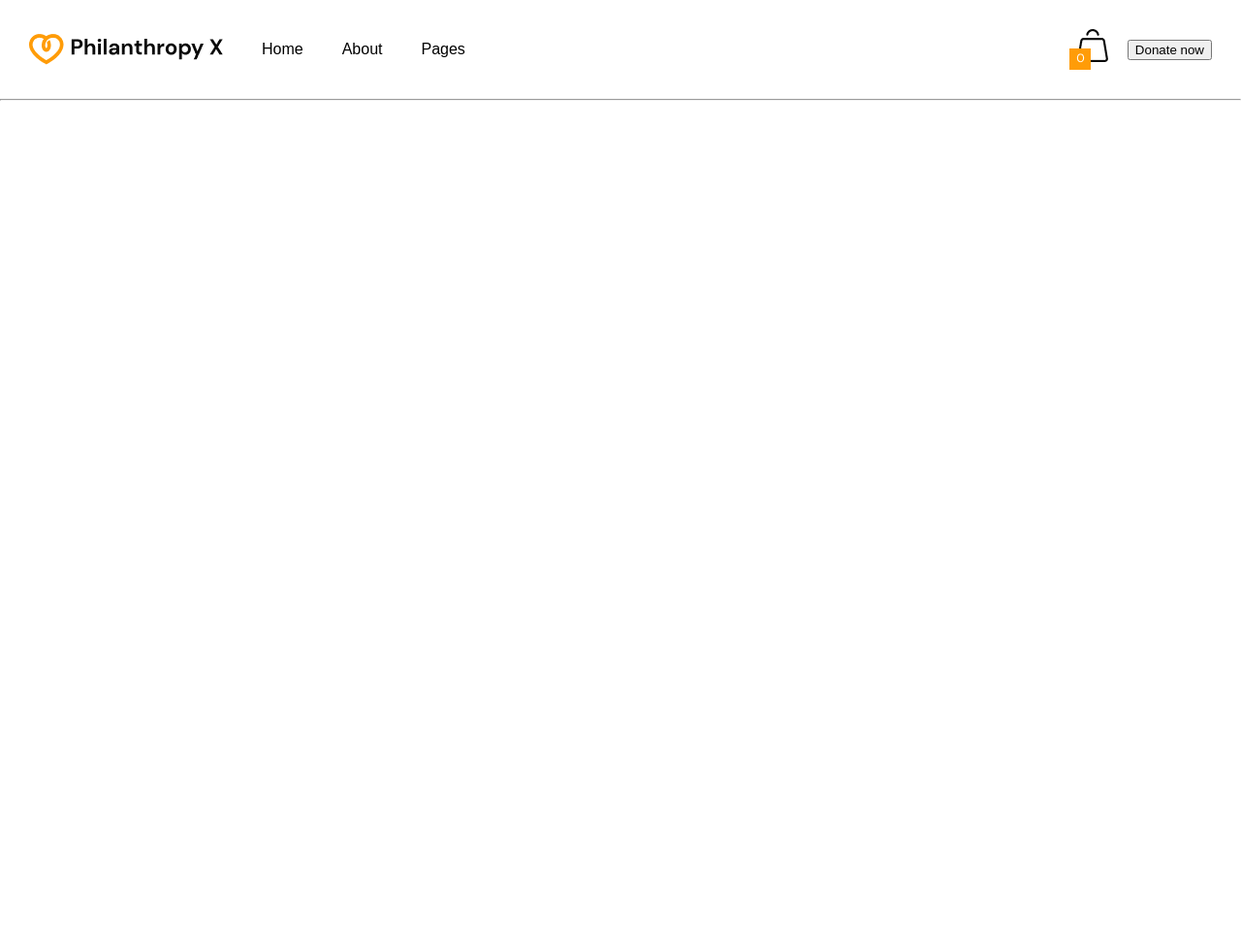
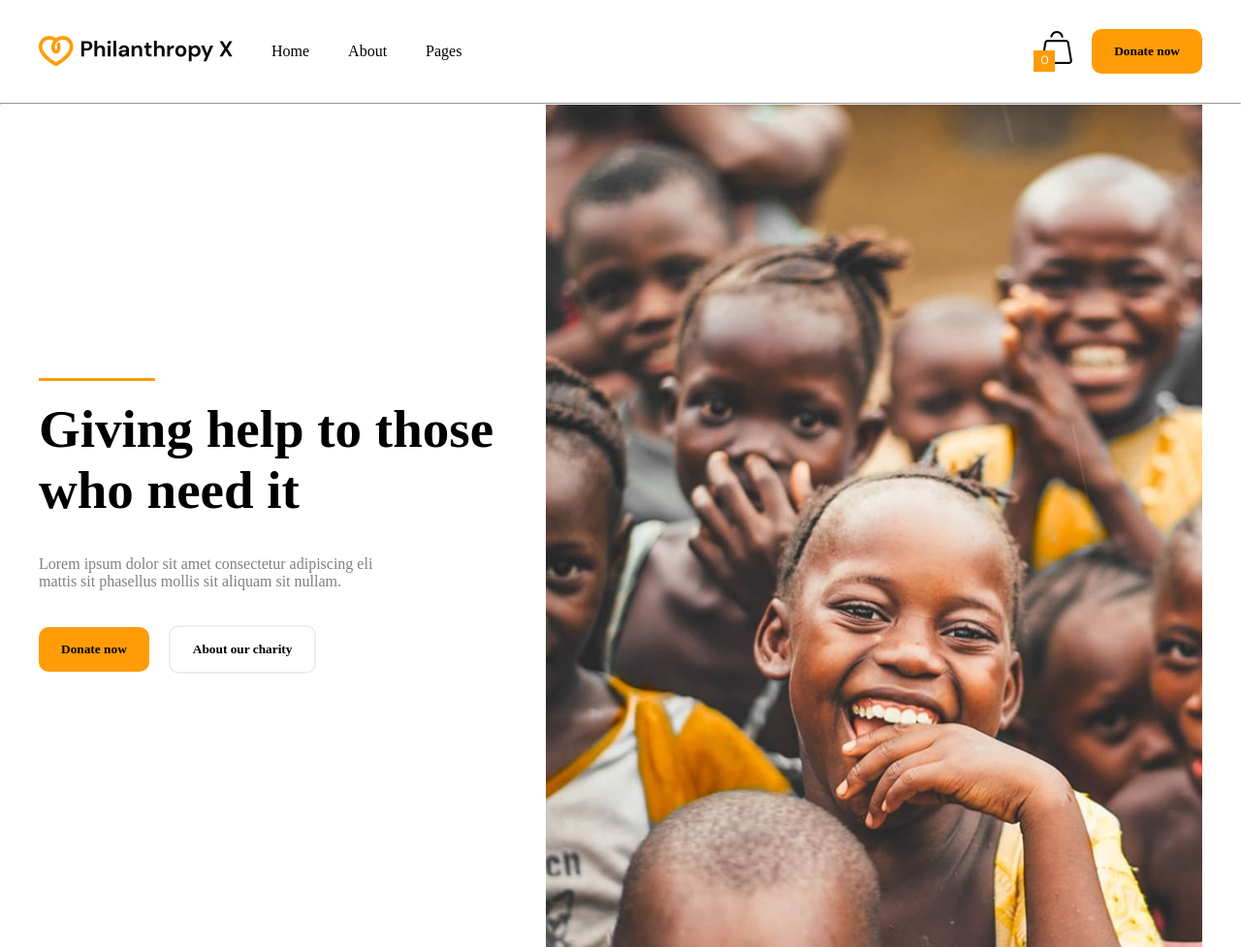
Before and after one commit to qurbonovmuhammad693-art/deploy-tormund, a plain HTML site: page index.html in a window 1280 px wide. Shown: the whole page at 97% size. Before the commit the page ends 800 px from the top, so only its background shows below. Drawn offline with Linux system fonts and the light colour scheme.

Commit message:
second commit

```diff
--- a/index.html
+++ b/index.html
@@ -21,6 +21,26 @@
     </section>
     <hr />
 
+<section class="cb4">
+      <div>
+        <div class="c1"></div>
+        <br />
+        <h1 class="h1">Giving help to those who need it</h1>
+        <br /><br />
+        <p class="o1">
+          Lorem ipsum dolor sit amet consectetur adipiscing eli <br />
+          mattis sit phasellus mollis sit aliquam sit nullam.
+        </p>
+        <br /><br />
+        <div class="cb5">
+          <button class="btn">Donate now</button>
+          <button class="btn btn2">About our charity</button>
+        </div>
+      </div>
+      <img class="img1" src="./IMAGE (15).png" alt="" />
+    </section>
+
+
 
   </body>
 </html>
--- a/style.css
+++ b/style.css
@@ -1,10 +1,10 @@
 *{
-    font-family: sans-serif;
+    font-family: 'Times New Roman', Times, serif;
     margin: 0;
 }
 .dv1{
     display: flex;
-    max-width: 1220px;
+    max-width: 1200px;
     margin: auto;
     justify-content: space-between;
     padding: 30px 0px;
@@ -19,3 +19,37 @@
     align-items: center;
     gap: 20px;
 }
+.btn{
+    padding: 15px 23px;
+    border-radius: 10px;
+    font-weight: 800;
+    background-color: #FF9C08;
+    border: none;
+}
+.btn2{
+    background-color: white;
+    border: 2px solid rgb(238, 238, 238);
+}
+.cb4{
+    display: flex;
+    max-width: 1200px;
+    margin: auto;
+    align-items: center;
+    gap: 30px;
+}
+.c1{
+    width: 120px;
+    height: 3px;
+    background-color: #FF9C08;
+}
+.h1{
+    font-size: 55px;
+}
+.o1{
+    color: gray;
+}
+.cb5{
+    display: flex;
+    align-items: center;
+    gap:20px;
+}
```
